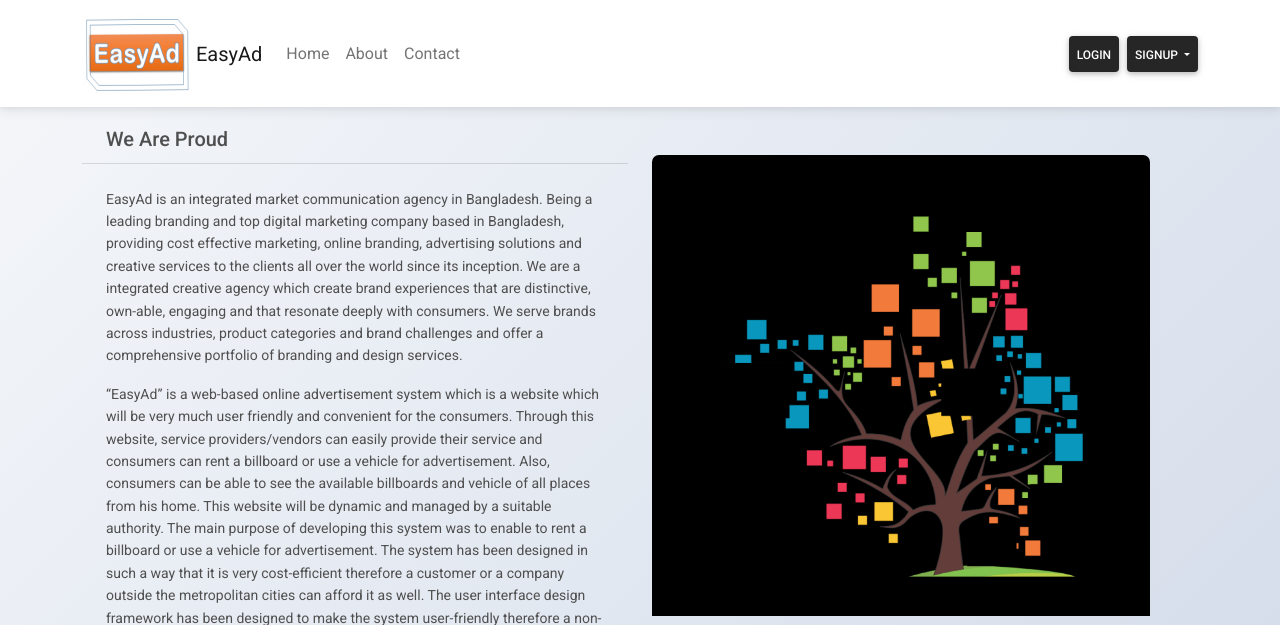
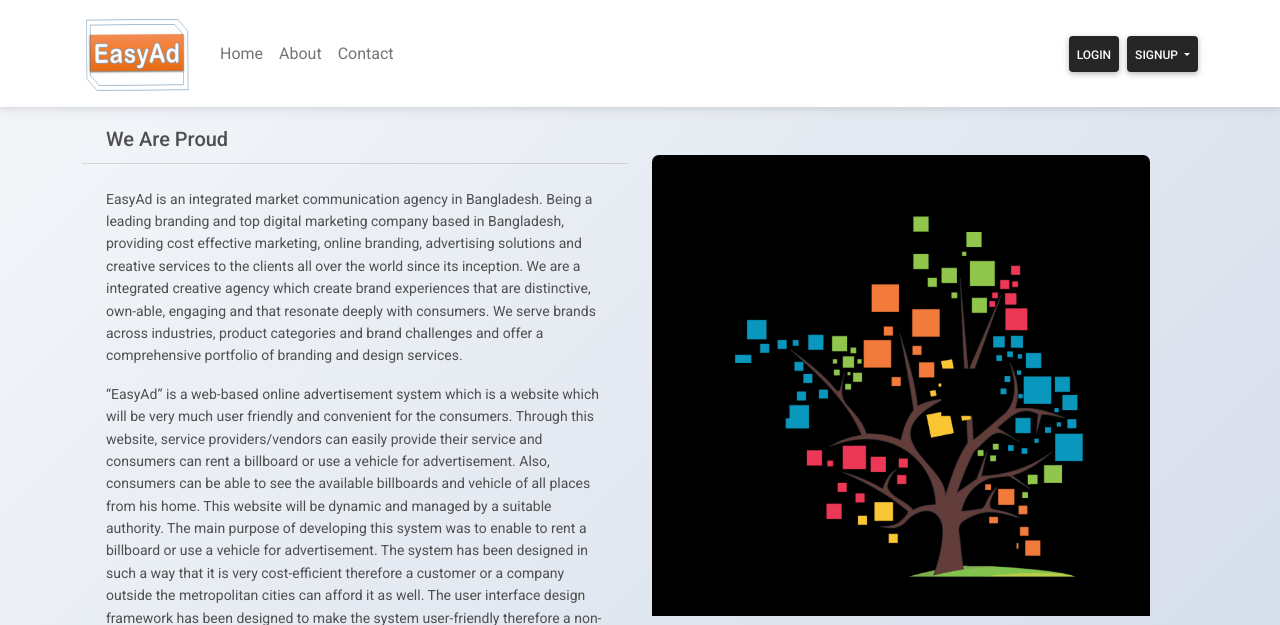
Before and after one commit to MeherajUlMahmmud/EasyAd, a Django app: page /about in a window 1280 px wide. Shown: the top 625 px of the page. Run offline with Django 3.2, Linux system fonts and the light colour scheme; some libraries are stand-ins or nearby versions.

Commit message:
Update base.html

```diff
--- a/templates/base.html
+++ b/templates/base.html
@@ -26,7 +26,7 @@
     <div class="container">
         <a class="navbar-brand" href="{% url 'home' %}">
             <img src="{% static 'assets/images/logo.png' %}"/>
-            EasyAd
+
         </a>
 
         <button
```
